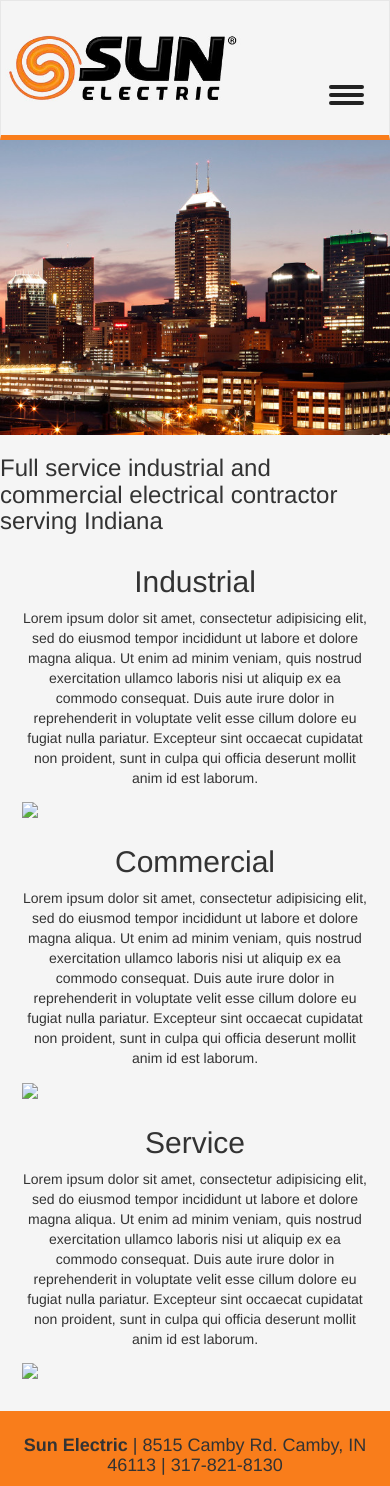
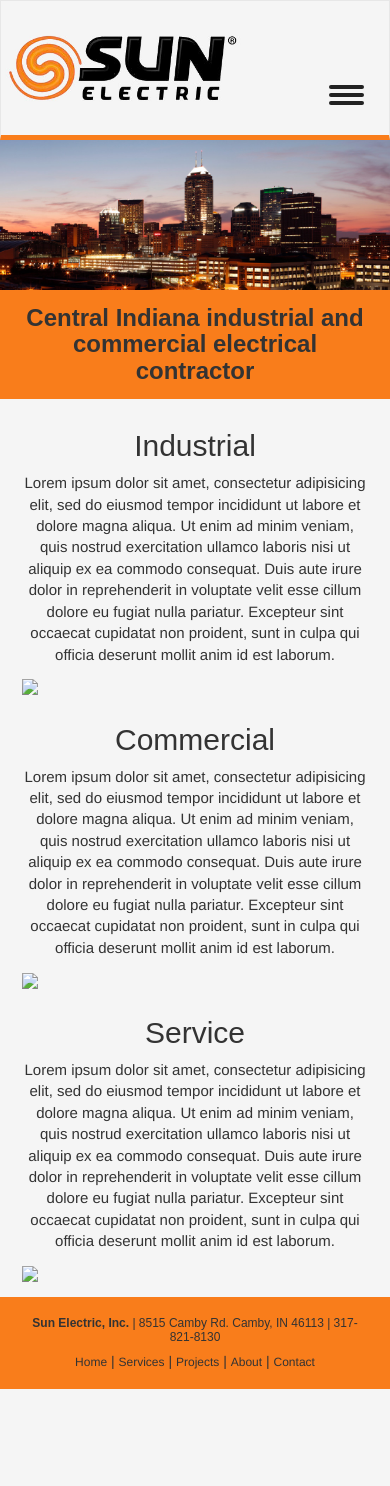
Before and after one commit to bacarlino/sunelectric-django, a Django app: page / in a window 390 px wide. After the commit the page ends 1389 px from the top, so only its background shows below. Run offline with Django 3.2, Linux system fonts and the light colour scheme; some libraries are stand-ins or nearby versions.

Commit message:
Add style

```diff
--- a/static/core/styles/base.css
+++ b/static/core/styles/base.css
@@ -2,10 +2,34 @@
   /*outline: solid red;*/
 }
 
+@import url('https://fonts.googleapis.com/css?family=Libre+Baskerville|Libre+Franklin');
+
 html, body {
   /*border: solid green;*/
+  /*position: relative;*/
+  /*height: 100%;*/
+  /*min-height: 100%;*/
+  background-color: #f5f5f5;
+}
+
+html {
+  /*border: solid green;*/
+  position: relative;
+  /*height: 100%;*/
+  min-height: 100%;
+}
+
+body {
   height: 100%;
-  background-color: #f5f5f5;
+  /*position: relative;*/
+  /*border: solid red;*/
+  margin-bottom: 100px;
+  /*font-family: 'Libre Baskerville', serif;*/
+  font-size: 1.5em;
+}
+
+h1, h2, h3, h4, .navbar {
+  font-family: 'Libre Franklin', sans-serif;
 }
 
 .navbar {
@@ -79,17 +103,36 @@
   background-color: #222;
 }
 
-#footer {
-  height: 75px;
-  margin-top: 25px;
-  padding: 15px;
+.footer {
+  position: absolute;
+  bottom: 0;
+  width: 100%;
+  height: auto;
+  padding: 10px;
   background-color: #f97d1b;
 }
 
-#footer h1 {
-  /*margin: 0;
-  padding: 0;*/
+.footer a {
+  color: #333;
 }
+
+.form-control {
+  border-color: #777;
+}
+
+.form-control:focus {
+  border-color: #f97d1b;
+}
+
+.btn-primary {
+  color: #333;
+  background-color: #f97d1b;
+  border-color: #f97d1b;
+}
+
+
+
+/*** MEDIA QUERIES ***/
 
 @media (max-width: 991px) {
   .nav {
@@ -124,14 +167,7 @@
     padding-right: 0;
   }
 
+  .footer a, h4 {
+    font-size: 12px;
+  }
 }
-
-.form-control:focus {
-  border-color: #f97d1b;
-}
-
-.btn-primary {
-  color: #333;
-  background-color: #f97d1b;
-  border-color: #f97d1b;
-}
--- a/static/core/styles/contact.css
+++ b/static/core/styles/contact.css
@@ -1,3 +1,5 @@
 #contact {
   margin-top: 30px;
+  /*background-color: #f97d1b;*/
+  padding: 25px;
 }
--- a/static/core/styles/home.css
+++ b/static/core/styles/home.css
@@ -14,13 +14,21 @@
 
 .home-banner {
   float: none;
-  text-align: center;
+  /*text-align: center;*/
+  /*font-weight: bold;*/
+  max-width: 100%;
+  height: 350px;
+  /*min-height: 350px;
+  max-height: 424px;*/
+  background: url("../images/indyskylinethin.jpg") center top no-repeat;
+}
+
+.orange-back {
   font-weight: bold;
-  max-width: 100%;
-  height: 35%;
-  min-height: 200px;
-  max-height: 424px;
-  background: url("../images/indyskylinethin.jpg") center top no-repeat;
+  margin-top: 0;
+  padding: 15px;
+  background-color: #f97d1b;
+
 }
 
 #home img {
@@ -40,6 +48,7 @@
 
 @media (max-width: 767px) {
   .home-banner {
+    height: 150px;
     background: url("../images/indyskylinethin.jpg") center top / auto 100% no-repeat;
   }
 }
--- a/templates/core/_footer.html
+++ b/templates/core/_footer.html
@@ -1,2 +1,12 @@
-<div id="footer" class="text-center">
-  <h4><strong>Sun Electric</strong> | 8515 Camby Rd. Camby, IN 46113 | 317-821-8130</h4>
+<!-- <div id="footer" class="text-center">
+  <h4><strong>Sun Electric</strong> | 8515 Camby Rd. Camby, IN 46113 | 317-821-8130</h4> -->
+<footer class="footer text-center">
+  <div class="container">
+    <h4><strong>Sun Electric, Inc.</strong> | 8515 Camby Rd. Camby, IN 46113 | 317-821-8130</h4>
+    <h5><a href="{% url 'home' %}">Home</a> |
+    <a href="{% url 'services' %}">Services</a> |
+    <a href="{% url 'projects' %}">Projects</a> |
+    <a href="{% url 'about' %}">About</a> |
+    <a href="{% url 'contact' %}">Contact</a></h5>
+  </div>
+</footer>
--- a/templates/core/_navigation.html
+++ b/templates/core/_navigation.html
@@ -12,7 +12,6 @@
     </div>
 
     <div class="collapse navbar-collapse" id="bs-example-navbar-collapse-1">
-
       <ul class="nav navbar-nav navbar-right">
         <li><a href="{% url 'services' %}">Services</a></li>
         <li><a href="{% url 'projects' %}">Projects</a></li>
--- a/templates/core/contact.html
+++ b/templates/core/contact.html
@@ -17,14 +17,12 @@
     <div class="col-md-12">
       <strong>Phone:</strong> 317-821-8130 <br />
       <strong>Fax:</strong> 317-821-8140 <br />
-      <strong>Address:</strong>8515 Camby Rd. Camby, IN 46168
+      <strong>Address:</strong> 8515 Camby Rd. Camby, IN 46168
       <hr />
     </div>
   </div>
   <div class="row">
-    <div class="col-md-offset-4 col-md-4">
       {% crispy form  %}
-    </div>
   </div>
 </div>
 {% endblock content %}
--- a/templates/core/home.html
+++ b/templates/core/home.html
@@ -8,7 +8,7 @@
 {% block content %}
   <div class="home-banner"></div>
 
-  <h3>Full service industrial and commercial electrical contractor serving Indiana </h3>
+  <h3 class="orange-back text-center">Central Indiana industrial and commercial electrical contractor</h3>
 
   <div class="container text-center" id="home">
     <div class="row">
```
Also changed, not shown: core/forms.py (+16 -2 lines).
